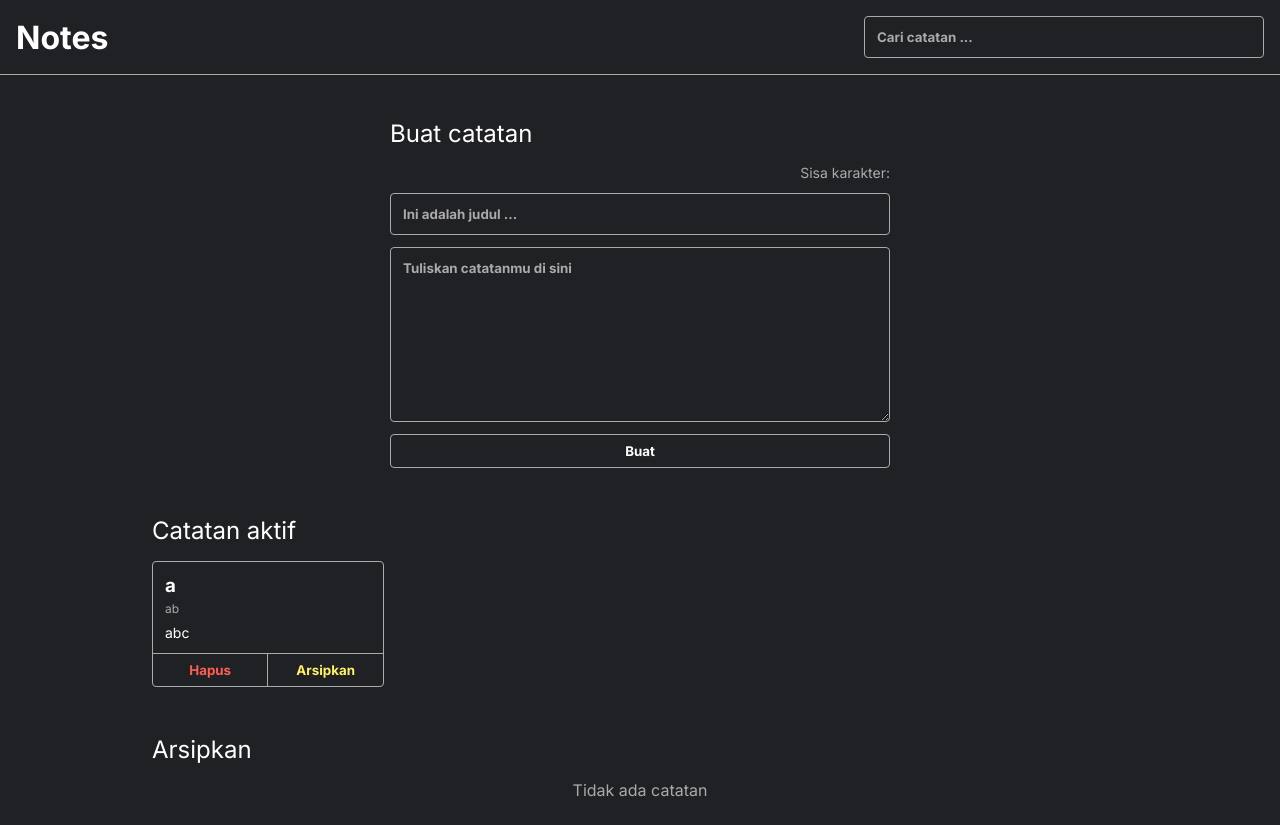
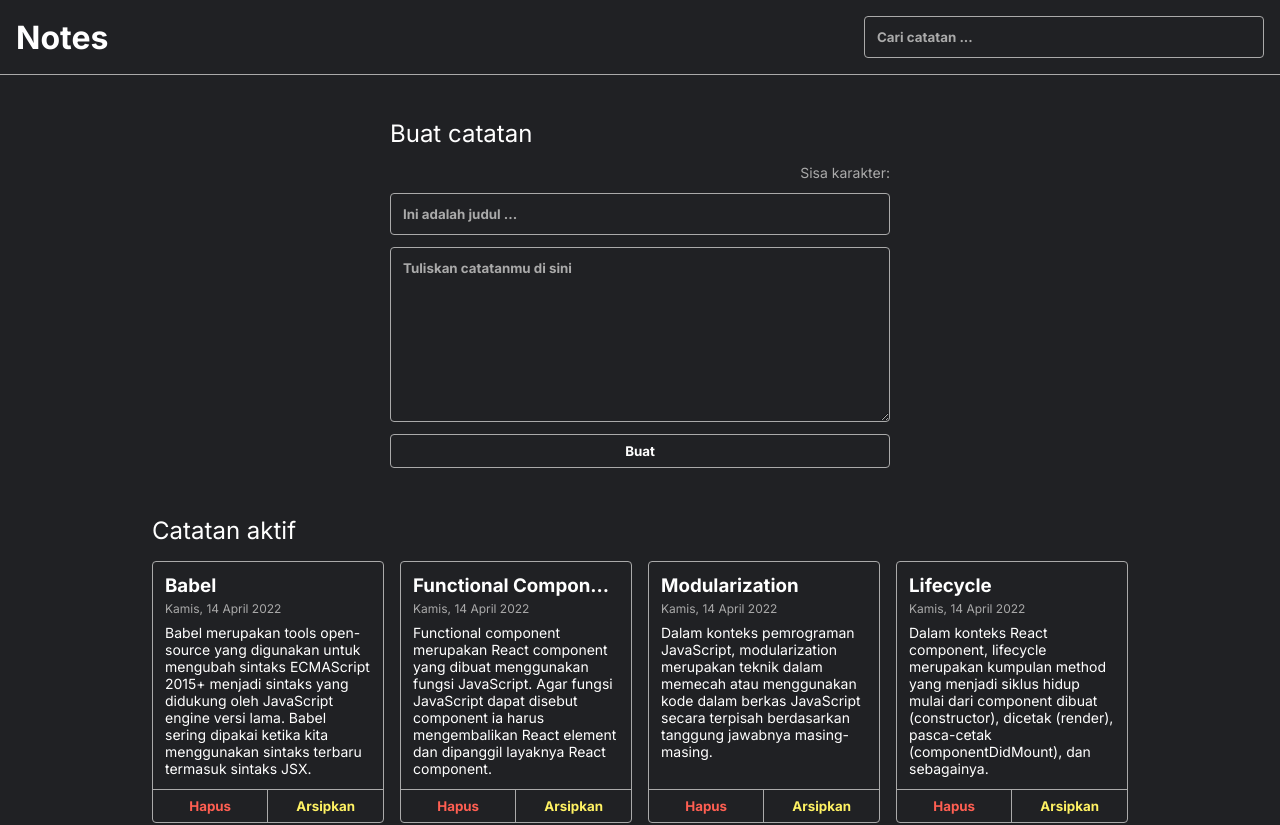
Before and after one commit to Anjasfedo/Submission-ReactJS-Dicoding, a React (Vite) app: page / in a window 1280 px wide. Shown: the top 825 px of the page. Built offline with nearby package versions, Linux system fonts and the light colour scheme.

Commit message:
Show Note List

```diff
--- a/src/NoteApp.jsx
+++ b/src/NoteApp.jsx
@@ -4,11 +4,13 @@ import NoteHeader from "./components/NoteHeader";
 import NoteBody from "./components/NoteBody";
 
 const NoteApp = () => {
+
+  const [notes, setNotes] = useState(getInitialData());
   return (
     <>
       <NoteHeader />
 
-      <NoteBody />
+      <NoteBody notes={notes} />
     </>
   );
 };
--- a/src/components/NoteBody.jsx
+++ b/src/components/NoteBody.jsx
@@ -2,11 +2,16 @@ import React from "react";
 import NoteInput from "./NoteInput";
 import NoteList from "./NoteList";
 
-const NoteBody = () => {
+const NoteBody = ({ notes }) => {
+  const activeNote = notes.filter((note) => !note.archived);
+  const archiveNote = notes.filter((note) => note.archived);
   return (
     <div className="note-app__body">
       <NoteInput />
-      <NoteList />
+      <h2>Catatan aktif</h2>
+      <NoteList notes={activeNote} />
+      <h2>Arsipkan</h2>
+      <NoteList notes={archiveNote} />
     </div>
   );
 };
--- /dev/null
+++ b/src/components/NoteItem.jsx
@@ -0,0 +1,20 @@
+import React from "react";
+import { showFormattedDate } from "../utils";
+
+const NoteItem = ({ id, title, body, createdAt, archived, action }) => {
+  return (
+    <div className="note-item">
+      <div className="note-item__content">
+        <h3 className="note-item__title">{title}</h3>
+        <p className="note-item__date">{showFormattedDate(createdAt)}</p>
+        <p className="note-item__body">{body}</p>
+      </div>
+      <div className="note-item__action">
+        <button className="note-item__delete-button">Hapus</button>
+        <button className="note-item__archive-button">Arsipkan</button>
+      </div>
+    </div>
+  );
+};
+
+export default NoteItem;
--- a/src/components/NoteList.jsx
+++ b/src/components/NoteList.jsx
@@ -1,25 +1,18 @@
 import React from "react";
+import NoteItem from "./NoteItem";
 
-const NoteList = () => {
+const NoteList = ({ notes }) => {
+  if (notes.length === 0) {
+    return <p className="notes-list__empty-message">Tidak ada catatan</p>;
+  }
+
   return (
     <>
-      <h2>Catatan aktif</h2>
       <div className="notes-list">
-        <div className="note-item">
-          <div className="note-item__content">
-            <h3 className="note-item__title">a</h3>
-            <p className="note-item__date">ab</p>
-            <p className="note-item__body">abc</p>
-          </div>
-          <div className="note-item__action">
-            <button className="note-item__delete-button">Hapus</button>
-            <button className="note-item__archive-button">Arsipkan</button>
-          </div>
-        </div>
+        {notes.map((note) => (
+          <NoteItem key={note.id} {...note} />
+        ))}
       </div>
-
-      <h2>Arsipkan</h2>
-      <p className="notes-list__empty-message">Tidak ada catatan</p>
     </>
   );
 };
```
